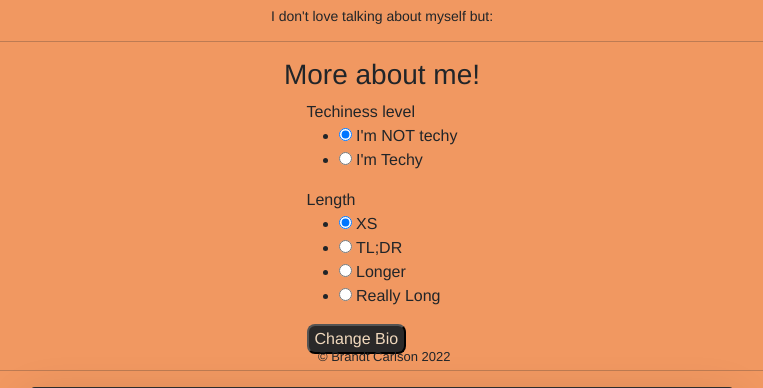
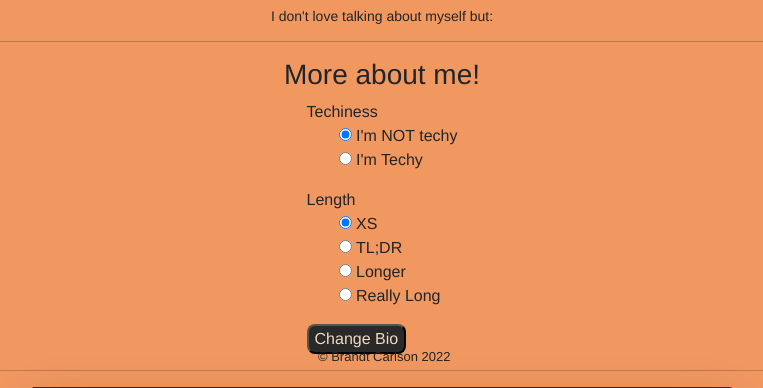
Before and after one commit to Brandt-C/API-playground, a Flask app: page / in a window 1280 px wide. Shown: the part 434-822 px from the top of the page, without its empty margins (258-1021 px from the left). Run offline with Flask 2, Linux system fonts and the light colour scheme.

Commit message:
style tweaks

```diff
--- a/app/forms.py
+++ b/app/forms.py
@@ -13,6 +13,6 @@ class Locform(FlaskForm):
 
 # modifications for bio section
 class BioForm(FlaskForm):
-    type_choice = RadioField("Techiness level", choices=["I'm NOT techy", "I'm Techy"], default="I'm NOT techy")
+    type_choice = RadioField("Techiness", choices=["I'm NOT techy", "I'm Techy"], default="I'm NOT techy")
     l_choice = RadioField("Length", choices=['XS', 'TL;DR', 'Longer', 'Really Long'], default='XS')
     submit = SubmitField('Change Bio')
--- a/app/static/css/main.css
+++ b/app/static/css/main.css
@@ -72,3 +72,9 @@ h3 {
     background-color: black;
     color: white;
 }
+#type_choice {
+    list-style-type: none;
+}
+#l_choice {
+    list-style-type: none;
+}
```
